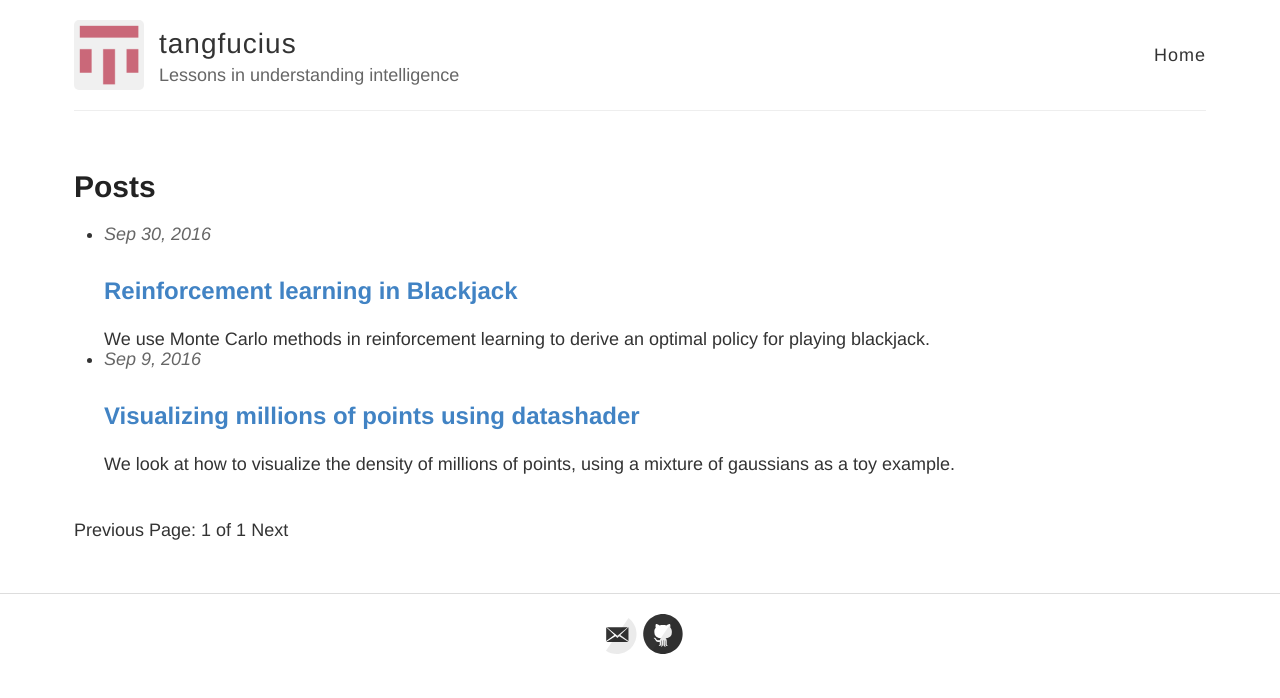
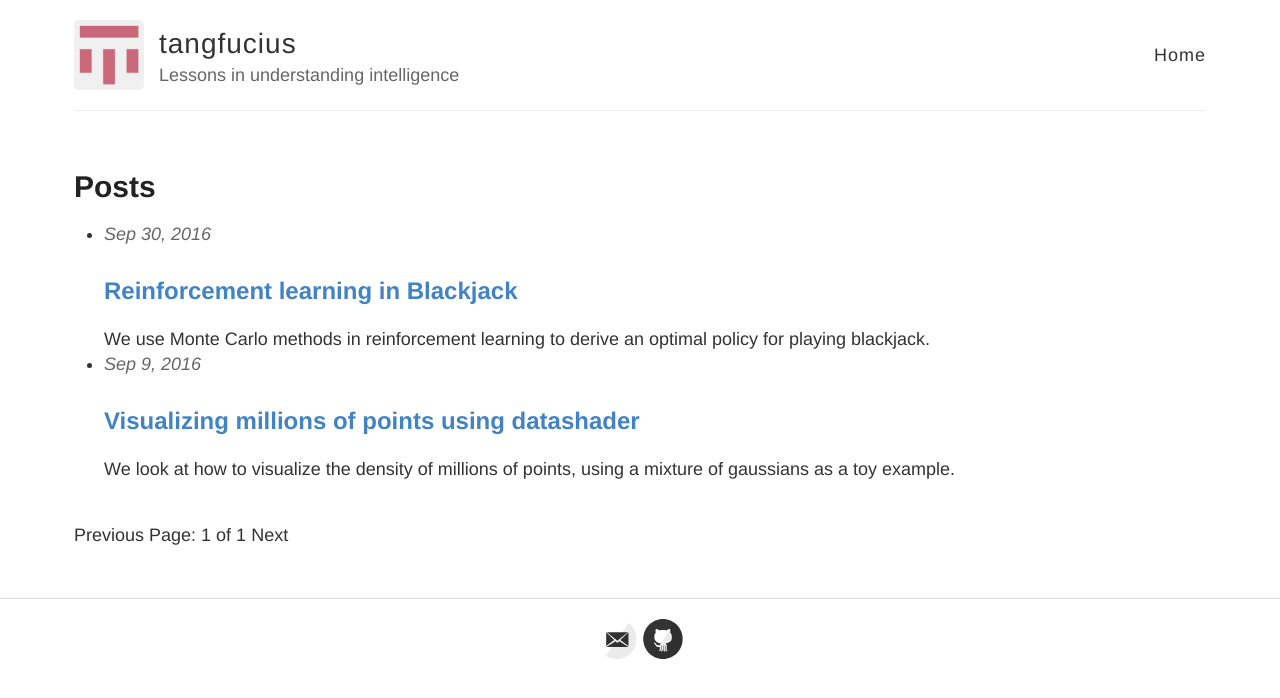
Before and after one commit to tangfucius/tangfucius.github.io, a Jekyll site: the page built from index.html, in a window 1280 px wide. Shown: the top 698 px of the page. Built offline with Jekyll 4.4.1, drawn with Linux system fonts in a browser that asks for light colours; the list of posts is cut into pages by our own code.

Commit message:
pushing blackjack

```diff
--- a/index.html
+++ b/index.html
@@ -17,6 +17,7 @@ layout: default
         {{ post.excerpt }}
         <br>
       </li>
+      <div class="date" style="margin-bottom: 5px;"></div>
     {% endfor %}
   </ul>
 
```
